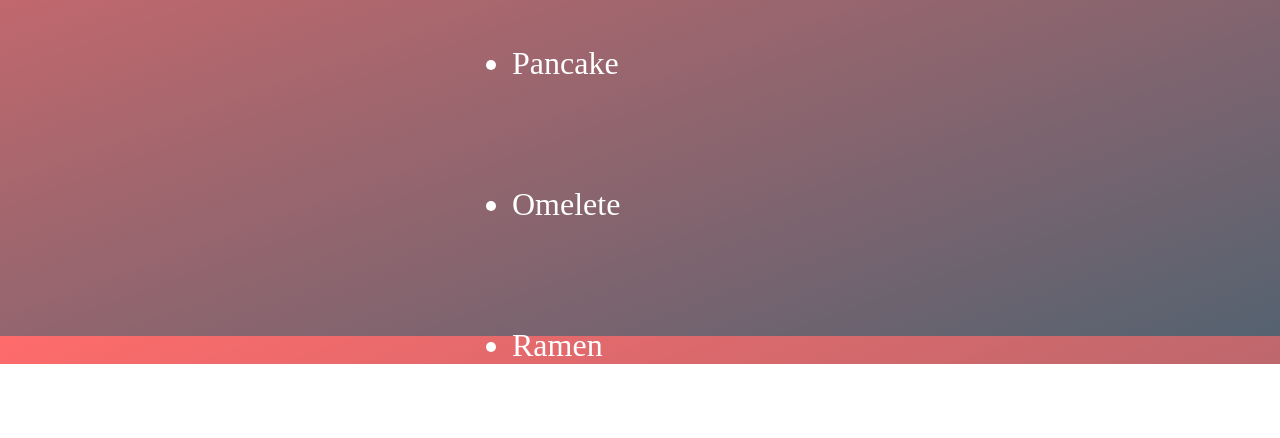
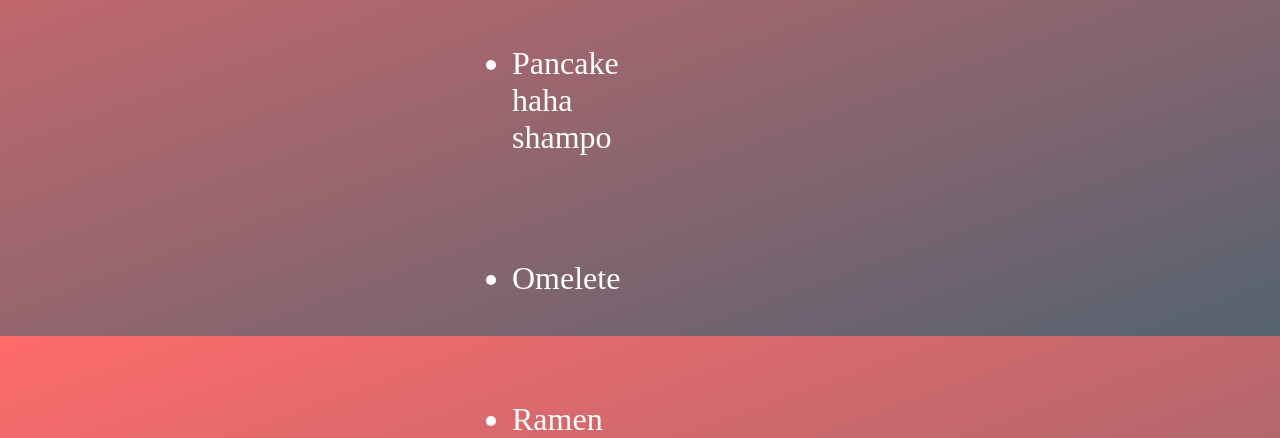
Before and after one commit to Capta1N04/Top-Recipe, a plain HTML site: page index.html in a window 1280 px wide. Shown: the part 464-902 px from the top of the page. Before the commit the page ends 828 px from the top, so only its background shows below. Drawn offline with Linux system fonts and the light colour scheme; a web font is replaced by a local one.

Commit message:
git test

```diff
--- a/index.html
+++ b/index.html
@@ -15,7 +15,7 @@
     <h2>What would you like to cook chef?</h2>
     <div class="Text_box">
       <ul>
-        <a href="Pages\Pancake.html" ><li class="item">Pancake</li></a>
+        <a href="Pages\Pancake.html" ><li class="item">Pancake haha shampo</li></a>
         <a href="Pages/Omelette.html" ><li class="item">Omelete</li></a>
         <a href="Pages/Ramen.html" ><li class="item">Ramen</li></a>
       </ul>
```
